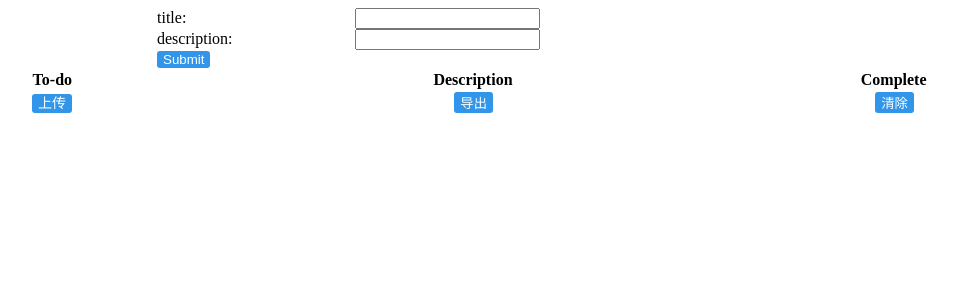
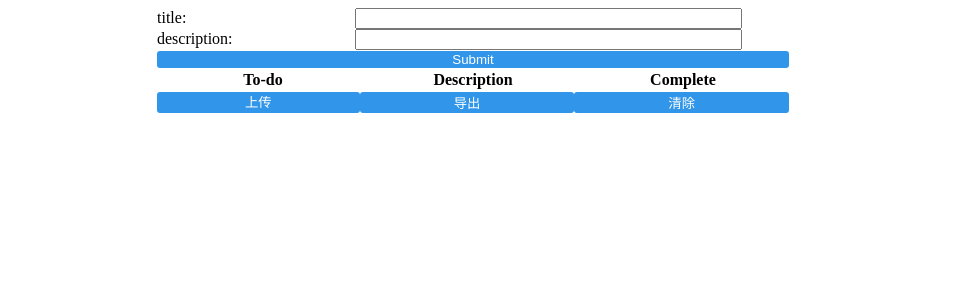
Before and after one commit to Andy201512/react-tutorial, a React (Create React App) app: page / in a window 1280 px wide. Shown: the top 300 px of the page, without its empty margins (167-1124 px from the left). Built offline with nearby package versions, Linux system fonts and the light colour scheme.

Commit message:
按钮样式调整。

```diff
--- a/src/components/Form.js
+++ b/src/components/Form.js
@@ -47,6 +47,7 @@ class Form extends Component {
                         name="title"
                         id="title"
                         onChange={this.handleChange}
+                        className={styles['input--normal']}
                     ></input>
                 </div>
                 <div className={styles['rowOneThirds--normal']}>
@@ -59,6 +60,7 @@ class Form extends Component {
                         name="description"
                         id="description"
                         onChange={this.handleChange}
+                        className={styles['input--normal']}
                     ></input>
                 </div>
                 <div className={styles['rowOneThirds--normal']}>
--- a/src/components/UploadButton.js
+++ b/src/components/UploadButton.js
@@ -9,8 +9,8 @@ function UploadButton(props) {
                 onChange={props.handleImport}
                 className={styles['uploadInput--normal']}
             />
-            <div>
-                <span className={styles['uploadShowBox--normal']}>上传</span>
+            <div className={styles['uploadShowBox--normal']}>
+                <span className={styles['uploadSpan--normal']}>上传</span>
             </div>
         </div>
     );
--- a/src/css/App.module.css
+++ b/src/css/App.module.css
@@ -3,12 +3,11 @@
 }
 
 .rowDiv--normal{
-    width: 100%;
+    width: 50%;
+    margin-left: 25%;
     display: flex;
 }
 
 .colDiv--normal {
     flex: 1 1 auto;
-    vertical-align: middle;
-    text-align: center;
 }
--- a/src/css/Form.module.css
+++ b/src/css/Form.module.css
@@ -10,8 +10,12 @@
     width: 50%;
 }
 
-.label--normal{
+.label--normal {
     display: inline-block;
     margin-right: 8px;
     width: 30%;
 }
+
+.input--normal {
+    width: 60%;
+}
--- a/src/css/Table.module.css
+++ b/src/css/Table.module.css
@@ -1,5 +1,6 @@
 .table--normal{
-    width: 100%;
+    margin-left: 25%;
+    width: 50%;
 }
 
 .thOneThirds--normal{
--- a/src/css/UploadButton.module.css
+++ b/src/css/UploadButton.module.css
@@ -7,6 +7,8 @@
     /*  */
     position: relative;
     display: inline-block;
+    width: 100%;
+    height: 100%;
 }
 
 .uploadInput--normal {
@@ -19,9 +21,19 @@
 }
 
 .uploadShowBox--normal {
-    font-size: 14px;
+    width: 100%;
+    height: 100%;
+    text-align: center;
+}
+
+.uploadSpan--normal {
+    font-size: 13.3333px;
     color: #fff;
     background-color: rgb(49, 150, 233);
     border-radius: 3px;
-    padding: 2.20px 6px;
+    vertical-align: top;
+    font-family: arial;
+    display: inline-block;
+    width: 100%;
+    height: 100%;
 }
--- a/src/css/index.css
+++ b/src/css/index.css
@@ -5,4 +5,5 @@ button {
     color: #fff;
     cursor: pointer;
     height: 100%;
+    width: 100%;
 }
```
